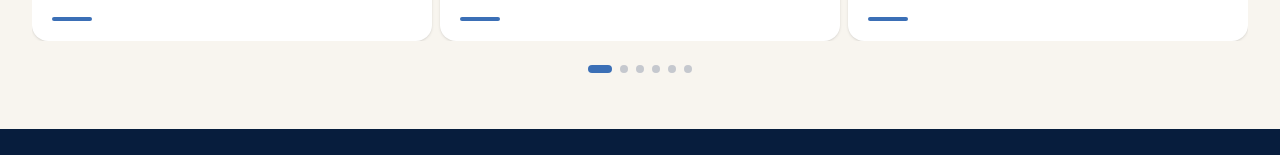
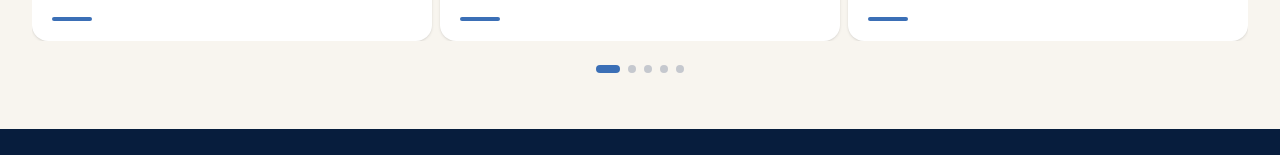
Before and after one commit to sarah-lima/landpage-kworship, a Next.js app in the folder kworship-page/: page /sobre in a window 1280 px wide. Shown: the part 1633-1788 px from the top of the page. Built offline with nearby package versions, Linux system fonts and the light colour scheme.

Commit message:
feat:ajuste remocao de doce

```diff
--- a/kworship-page/app/sobre/page.tsx
+++ b/kworship-page/app/sobre/page.tsx
@@ -67,7 +67,6 @@ export default function Home() {
         { imagem: "hotdog.png", titulo: "Hot Dog Coreano", descricao: "Hotdog coreano empanado e crocante, recheado com salsicha e queijo derretido." },
           { imagem: "/japagueti.jpeg", titulo: "Japchae", descricao: "Macarrão de batata doce com legumes variados e carne em um molho agridoce." },
           { imagem: "/mandu.jpeg", titulo: "Mandu", descricao: "Bolinho frito recheado de carne e vegetais." },
-          { imagem: "/doce.jpeg", titulo: "Tanghulu", descricao: "Espetinho de frutas cobertas por uma camada fina e crocante de açúcar." },
         ]} />
       </section>
       {/* Rodapé */}
```
Also changed, not shown: kworship-page/public/doce.jpeg (deleted).
